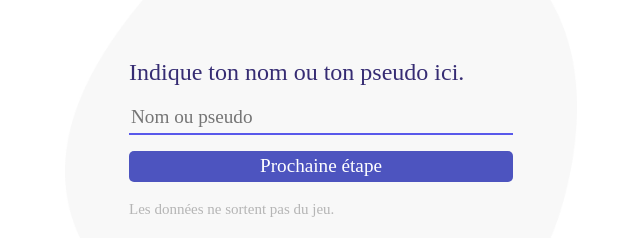
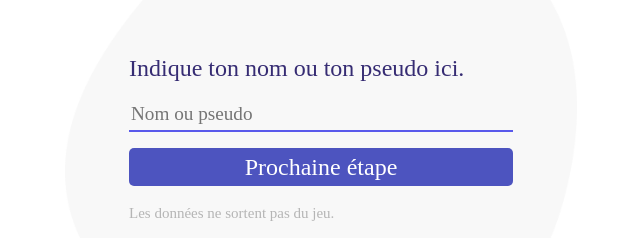
Before and after one commit to tboittin/qsie_client, a React (Create React App) app: page /join in a window 1280 px wide. Shown: the part 261-499 px from the top of the page, without its empty margins (319-959 px from the left). Built offline with nearby package versions, Linux system fonts and the light colour scheme; no server answers; a web font is replaced by a local one.

Commit message:
button re-sizing

```diff
--- a/src/components/ChooseCharacter/chooseCharacter.scss
+++ b/src/components/ChooseCharacter/chooseCharacter.scss
@@ -19,6 +19,9 @@
             margin-left: 10vw;
             h1 {
                 margin-bottom: 2vh;
+            }
+            button {
+                font-size: 24px;
             }
         }
 
--- a/src/components/Game/GameGrid/Character/CharacterModal/characterModal.scss
+++ b/src/components/Game/GameGrid/Character/CharacterModal/characterModal.scss
@@ -56,12 +56,13 @@
     }
 
     .button {
-      font-size: 1.2rem;
+      font-size: 24px;
     }
 
     .grey {
       background-color: rgba(189, 189, 189, 1);
       margin-top: 1vh;
+      font-size: 24px;
     }
   }
 
--- a/src/components/Join/join.scss
+++ b/src/components/Join/join.scss
@@ -27,6 +27,10 @@
     margin: 2vh;
     font-size: 15px;
   }
+
+  button {
+    font-size: 24px;
+  }
 }
 
 
```
